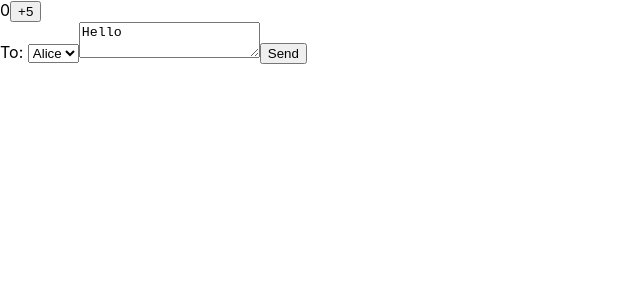
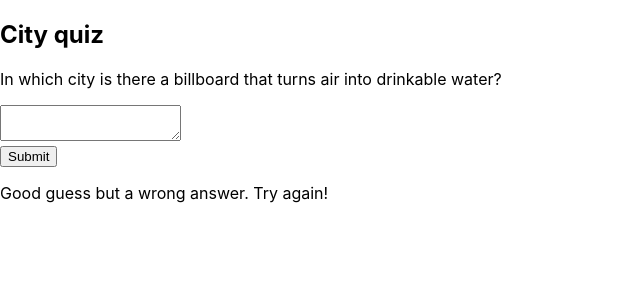
Before and after one commit to Asif26/Learning-react-with-hira-and-Adil, a React (Create React App) app in the folder my-react-class/: page / in a window 1280 px wide. Shown: the top 300 px of the page, without its empty margins (0-640 px from the left). Built offline with nearby package versions, Linux system fonts and the light colour scheme.

Commit message:
decalertive Ui

```diff
--- a/my-react-class/src/App.js
+++ b/my-react-class/src/App.js
@@ -3,12 +3,14 @@ import Button from "./components/Button";
 import Toolbar from "./components/Tolbar";
 import Clock from "./components/Clock";
 import Gallery from "./components/gallery";
-// import Form from "./components/Form";
-import Form from "./components/handelSubmit";
+import Form from "./components/Form";
+// import Form from "./components/handelSubmit";
+import MovingDot from "./components/movingDot";
 import Counter from "./components/Counter";
 export default function App() {
   return (<section>
-    <Counter />
+    {/* <MovingDot /> */}
+   {/* <Counter /> */}
     <Form />
      {/* <Clock />
      <Form />
--- a/my-react-class/src/components/Clock.jsx
+++ b/my-react-class/src/components/Clock.jsx
@@ -1,7 +1,7 @@
 export default function Clock({ time }) {
     return (
       <>
-        <h1>{time}</h1>
+        <h1 style={"color:red"}>{time}</h1>
         <input />
       </>
     );
--- a/my-react-class/src/components/Form.jsx
+++ b/my-react-class/src/components/Form.jsx
@@ -1,27 +1,33 @@
-import { useState } from 'react';
-
-export default function Form() {
-  const [isSent, setIsSent] = useState(false);
-  const [message, setMessage] = useState('Hi!');
-  if (isSent) {
-    return <h1>Your message is on its way!</h1>
+export default function Form({
+    // Try 'submitting', 'error', 'success':
+    status = 'error'
+  }) {
+    if (status === 'success') {
+      return <h1>That's right!</h1>
+    }
+    return (
+      <>
+        <h2>City quiz</h2>
+        <p>
+          In which city is there a billboard that turns air into drinkable water?
+        </p>
+        <form>
+          <textarea disabled={
+            status === 'submitting'
+          } />
+          <br />
+          <button disabled={
+            status === 'empty' ||
+            status === 'submitting'
+          }>
+            Submit
+          </button>
+          {status === 'error' &&
+            <p className="Error">
+              Good guess but a wrong answer. Try again!
+            </p>
+          }
+        </form>
+        </>
+    );
   }
-  return (
-    <form onSubmit={(e) => {
-      e.preventDefault();
-      setIsSent(true);
-      sendMessage(message);
-    }}>
-      <textarea
-        placeholder="Message"
-        value={message}
-        onChange={e => setMessage(e.target.value)}
-      />
-      <button type="submit">Send</button>
-    </form>
-  );
-}
-
-function sendMessage(message) {
-  // ...
-}
--- /dev/null
+++ b/my-react-class/src/components/movingDot.jsx
@@ -0,0 +1,32 @@
+import { useState } from 'react';
+export default function MovingDot() {
+  const [position, setPosition] = useState({
+    x: 0,
+    y: 0
+  });
+  return (
+    <div
+      onPointerMove={e => {
+        setPosition({
+          x: e.clientX,
+          y: e.clientY
+        });
+      }}
+      style={{
+        position: 'relative',
+        width: '100vw',
+        height: '100vh',
+      }}>
+      <div style={{
+        position: 'absolute',
+        backgroundColor: 'red',
+        borderRadius: '50%',
+        transform: `translate(${position.x}px, ${position.y}px)`,
+        left: -10,
+        top: -10,
+        width: 20,
+        height: 20,
+      }} />
+    </div>
+  );
+    }
```
